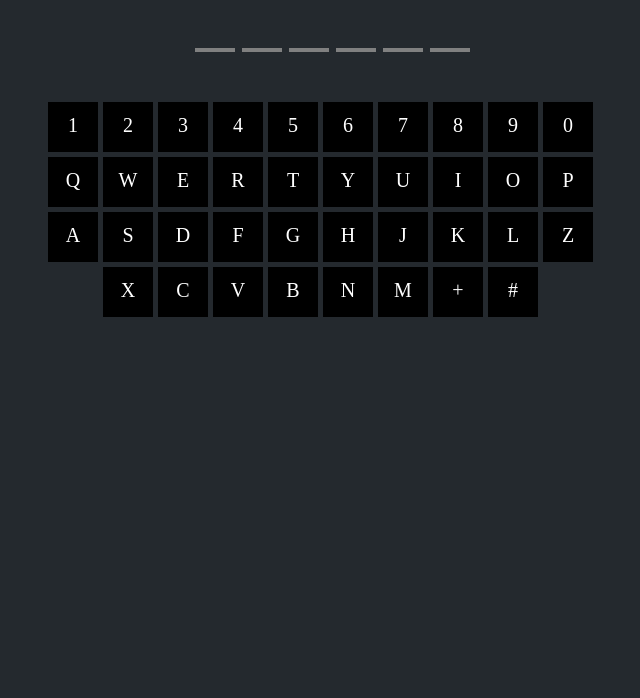
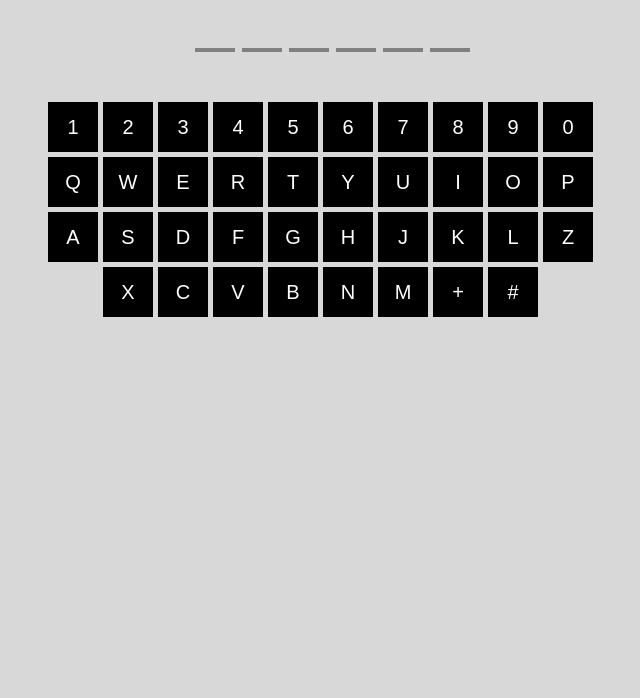
Before and after one commit to rohit1234990/hangman, a plain HTML site: page index.html in a window 1280 px wide. Shown: the part 102-800 px from the top of the page, without its empty margins (414-1054 px from the left). Drawn offline with Linux system fonts and the light colour scheme.

Commit message:
colors updated

```diff
--- a/index.html
+++ b/index.html
@@ -22,7 +22,7 @@
                 width: 40px;
                 height: 40px;
                 margin-right: 7px;
-                color: white;
+                color: black;
                 font-size: 20px;
                 vertical-align: top;
             }
@@ -44,54 +44,54 @@
             <div id="image"></div>
 
             <div id="header">
-                    <center><h1>Guess the Programming Language.</h1></center>
+                    <center><h1 style="color:black">Guess the Programming Language.</h1></center>
             </div>
             <div id="screen">
                 <!-- Add as many div as my char in my language length -->
             </div>
             <div id="keypad">
                 <!-- Number row -->
-                    <div id="keyOne" onclick="getKeyPress('1')" class="key">1</div>
-                    <div id="keyTwo" onclick="getKeyPress('2')" class="key">2</div>
-                    <div id="keyThree" onclick="getKeyPress('3')" class="key">3</div>
-                    <div id="keyFour" onclick="getKeyPress('4')" class="key">4</div>
-                    <div id="keyFive" onclick="getKeyPress('5')" class="key">5</div>
-                    <div id="keySix" onclick="getKeyPress('6')" class="key">6</div>
-                    <div id="keySeven" onclick="getKeyPress('7')" class="key">7</div>
-                    <div id="keyEight" onclick="getKeyPress('8')" class="key">8</div>
-                    <div id="keyNine"  onclick="getKeyPress('9')" class="key">9</div>
-                    <div id="keyZero"  onclick="getKeyPress('0')" class="key">0</div>
+                    <button id="keyOne" onclick="getKeyPress('1')" class="key">1</button>
+                    <button id="keyTwo" onclick="getKeyPress('2')" class="key">2</button>
+                    <button id="keyThree" onclick="getKeyPress('3')" class="key">3</button>
+                    <button id="keyFour" onclick="getKeyPress('4')" class="key">4</button>
+                    <button id="keyFive" onclick="getKeyPress('5')" class="key">5</button>
+                    <button id="keySix" onclick="getKeyPress('6')" class="key">6</button>
+                    <button id="keySeven" onclick="getKeyPress('7')" class="key">7</button>
+                    <button id="keyEight" onclick="getKeyPress('8')" class="key">8</button>
+                    <button id="keyNine"  onclick="getKeyPress('9')" class="key">9</button>
+                    <button id="keyZero"  onclick="getKeyPress('0')" class="key">0</button>
                 <!-- Row 1 -->
-                     <div id="keyQ"  onclick="getKeyPress('Q')" class="key">Q</div>
-                     <div id="keyW"  onclick="getKeyPress('W')" class="key">W</div>
-                     <div id="keyE"  onclick="getKeyPress('E')" class="key">E</div>
-                     <div id="keyR"  onclick="getKeyPress('R')" class="key">R</div>
-                     <div id="keyT"  onclick="getKeyPress('T')" class="key">T</div>
-                     <div id="keyY"  onclick="getKeyPress('Y')" class="key">Y</div>
-                     <div id="keyU"  onclick="getKeyPress('U')" class="key">U</div>
-                     <div id="keyI"  onclick="getKeyPress('I')" class="key">I</div>
-                     <div id="keyO"  onclick="getKeyPress('O')" class="key">O</div>
-                     <div id="keyP"  onclick="getKeyPress('P')" class="key">P</div>
+                     <button id="keyQ"  onclick="getKeyPress('Q')" class="key">Q</button>
+                     <button id="keyW"  onclick="getKeyPress('W')" class="key">W</button>
+                     <button id="keyE"  onclick="getKeyPress('E')" class="key">E</button>
+                     <button id="keyR"  onclick="getKeyPress('R')" class="key">R</button>
+                     <button id="keyT"  onclick="getKeyPress('T')" class="key">T</button>
+                     <button id="keyY"  onclick="getKeyPress('Y')" class="key">Y</button>
+                     <button id="keyU"  onclick="getKeyPress('U')" class="key">U</button>
+                     <button id="keyI"  onclick="getKeyPress('I')" class="key">I</button>
+                     <button id="keyO"  onclick="getKeyPress('O')" class="key">O</button>
+                     <button id="keyP"  onclick="getKeyPress('P')" class="key">P</button>
                  <!-- Row 2 -->
-                     <div id="keyA"  onclick="getKeyPress('A')" class="key">A</div>
-                     <div id="keyS"  onclick="getKeyPress('S')" class="key">S</div>
-                     <div id="keyD"  onclick="getKeyPress('D')" class="key">D</div>
-                     <div id="keyF"  onclick="getKeyPress('F')" class="key">F</div>
-                     <div id="keyG"  onclick="getKeyPress('G')" class="key">G</div>
-                     <div id="keyH"  onclick="getKeyPress('H')" class="key">H</div>
-                     <div id="keyJ"  onclick="getKeyPress('J')" class="key">J</div>
-                     <div id="keyK"  onclick="getKeyPress('K')" class="key">K</div>
-                     <div id="keyL"  onclick="getKeyPress('L')" class="key">L</div>
+                     <button id="keyA"  onclick="getKeyPress('A')" class="key">A</button>
+                     <button id="keyS"  onclick="getKeyPress('S')" class="key">S</button>
+                     <button id="keyD"  onclick="getKeyPress('D')" class="key">D</button>
+                     <button id="keyF"  onclick="getKeyPress('F')" class="key">F</button>
+                     <button id="keyG"  onclick="getKeyPress('G')" class="key">G</button>
+                     <button id="keyH"  onclick="getKeyPress('H')" class="key">H</button>
+                     <button id="keyJ"  onclick="getKeyPress('J')" class="key">J</button>
+                     <button id="keyK"  onclick="getKeyPress('K')" class="key">K</button>
+                     <button id="keyL"  onclick="getKeyPress('L')" class="key">L</button>
                  <!-- Row 3 -->
-                     <div id="keyZ"  onclick="getKeyPress('Z')" class="key">Z</div>
-                     <div id="keyX"  onclick="getKeyPress('X')" class="key">X</div>
-                     <div id="keyC"  onclick="getKeyPress('C')" class="key">C</div>
-                     <div id="keyV"  onclick="getKeyPress('V')" class="key">V</div>
-                     <div id="keyB"  onclick="getKeyPress('B')" class="key">B</div>
-                     <div id="keyN"  onclick="getKeyPress('N')" class="key">N</div>
-                     <div id="keyM"  onclick="getKeyPress('M')" class="key">M</div>
-                     <div id="keyPlus"  onclick="getKeyPress('+')" class="key">+</div>
-                     <div id="keyHash"  onclick="getKeyPress('#')" class="key">#</div>
+                     <button id="keyZ"  onclick="getKeyPress('Z')" class="key">Z</button>
+                     <button id="keyX"  onclick="getKeyPress('X')" class="key">X</button>
+                     <button id="keyC"  onclick="getKeyPress('C')" class="key">C</button>
+                     <button id="keyV"  onclick="getKeyPress('V')" class="key">V</button>
+                     <button id="keyB"  onclick="getKeyPress('B')" class="key">B</button>
+                     <button id="keyN"  onclick="getKeyPress('N')" class="key">N</button>
+                     <button id="keyM"  onclick="getKeyPress('M')" class="key">M</button>
+                     <button id="keyPlus"  onclick="getKeyPress('+')" class="key">+</button>
+                     <button id="keyHash"  onclick="getKeyPress('#')" class="key">#</button>
                  <!-- Row 4 -->
                      <!-- <div id="keySpace" class="key"></div> -->
 
--- a/style.css
+++ b/style.css
@@ -5,7 +5,7 @@
 
 body {
     /* background: #333333; */
-    background:#24292E;
+    background:#D8D8D8;
 }
 
 #container{
@@ -14,7 +14,7 @@ body {
     margin-top:50px;
     margin-left: auto;
     margin-right: auto;
-    background: #24292E;
+    background: #D8D8D8;
     text-align: center;
 
 }
@@ -36,7 +36,6 @@ body {
     text-align: center;
     color:white;
     font-size: 20px;
-    padding-top:10px;
     background: black;
     cursor: default;
 }
```
